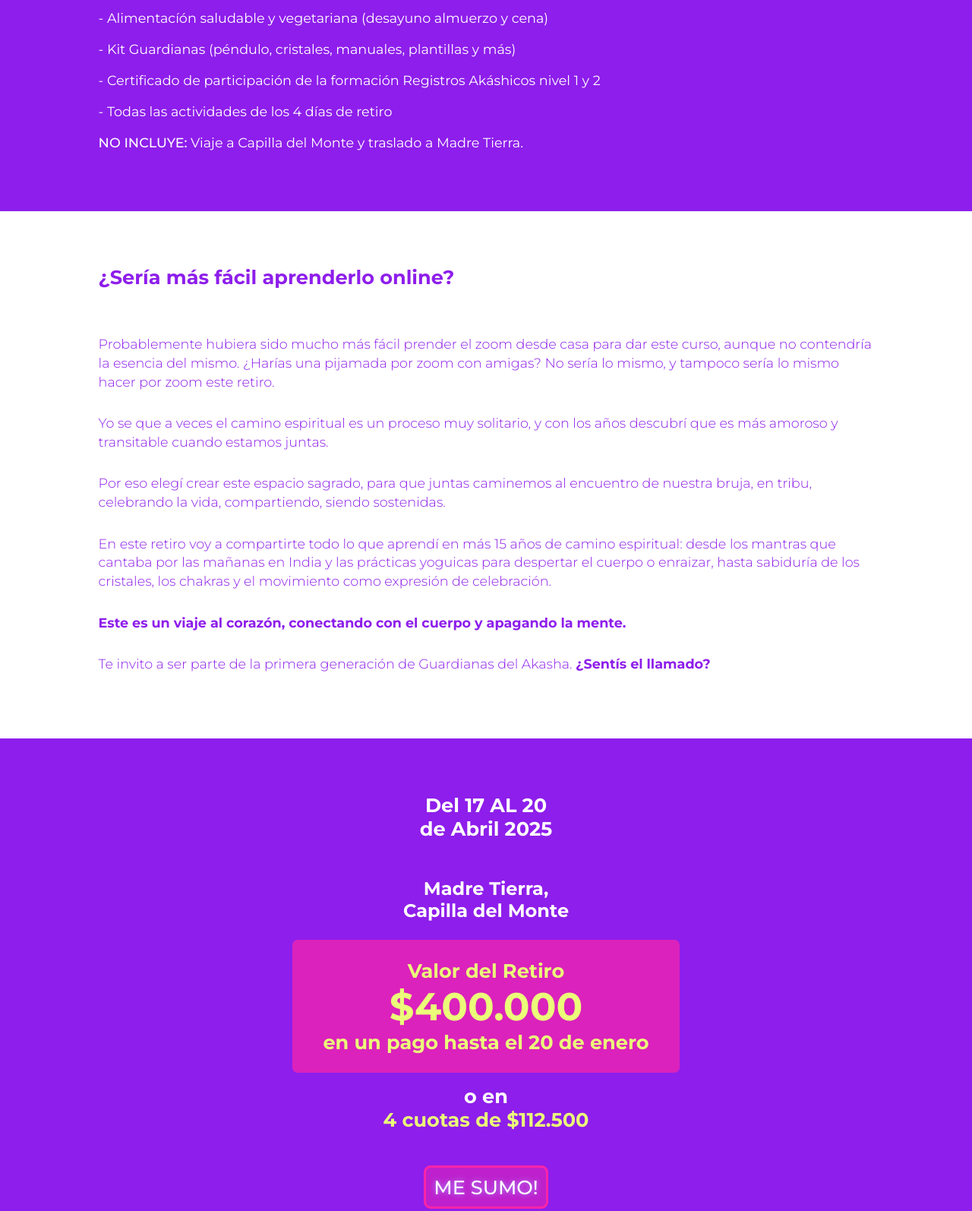
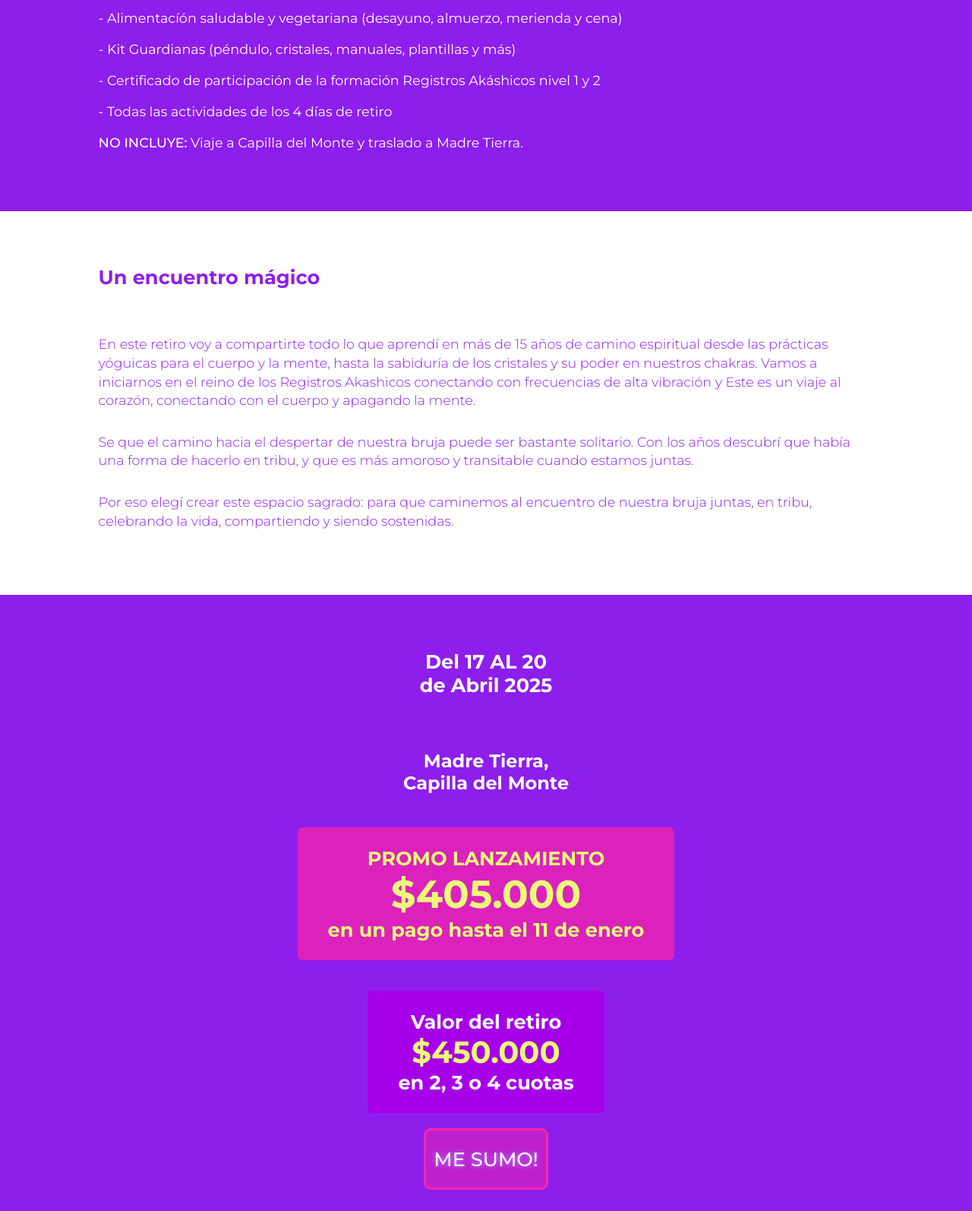
Before and after one commit to tomasjibaja/guardianasdelakasha, a plain HTML site: page index.html in a window 1280 px wide. Shown: the part 2210-3804 px from the top of the page at 76% size. Drawn offline with Linux system fonts and the light colour scheme.

Commit message:
acomodando texto online, precio y merienda

```diff
--- a/index.html
+++ b/index.html
@@ -30,6 +30,7 @@
       <a class="upButton" href="#pago-section">ME SUMO!</a>
       <img id="welcome-logo" src="./img/logo.png" alt="logo guardianas del akasha">
     </section>
+
     <section id="info-section" class="text-container">
         <p class="js-scroll" id="info-pregunta">¿Te gustaría aprender a abrir Registros Akáshicos, utilizar el péndulo y compartir 4 días con una tribu de mujeres mágicas?</p>
         <p class="js-scroll" id="info-respuesta">Si tu respuesta es sí, bienvenida a <strong>Guardianas del Akasha</strong>.</p>
@@ -40,6 +41,7 @@
         <p class="texto-principal js-scroll">Este retiro fue senti-pensado tanto para mujeres que quieren comenzar un camino como terapeutas holísticas como para aquellas que están buscando profundizar en su camino espiritual.
         </p>
     </section>
+
     <section class="js-scroll text-container" id="actividades-section">
         <h2>En esta formación residencial de 4 días vas a:</h2>
         <ul>
@@ -54,44 +56,50 @@
         <p class="texto-principal">Vas a salir de este camp llena de herramientas para potenciar tu camino holístico y comenzar a dar sesiones si lo deseas.</p>
         <p class="texto-principal">Contaremos también con un taller de consultas y herramientas terapéuticas para apoyar la confianza y la coherencia con tus consultantes.</p>
     </section>
+
     <section class="js-scroll text-container" id="incluye-section">
         <h2>Qué incluye</h2>
         <p>- 4 días y 3 noches de alojamiento en Madre Tierra</p>
-        <p>- Alimentacíón saludable y vegetariana (desayuno almuerzo y cena)</p>
+        <p>- Alimentacíón saludable y vegetariana (desayuno, almuerzo, merienda y cena)</p>
         <p>- Kit Guardianas (péndulo, cristales, manuales, plantillas y  más)</p>
         <p>- Certificado de participación de la formación Registros Akáshicos nivel 1 y 2</p>
         <p>- Todas las actividades de los 4 días de retiro</p>
         <p><b>NO INCLUYE:</b> Viaje a Capilla del Monte y traslado a Madre Tierra.</p>
     </section>
+
     <section class="js-scroll text-container" id="presencial-section">
-      <h2>¿Sería más fácil aprenderlo online?</h2>
-      <p class="texto-principal">Probablemente hubiera sido mucho más fácil prender el zoom desde casa para dar este curso, aunque no contendría la esencia del mismo. ¿Harías una pijamada por zoom con amigas? No sería lo mismo, y tampoco sería lo mismo hacer por zoom este retiro.
+      <h2>Un encuentro mágico</h2>
+      <p class="texto-principal">
+        En este retiro voy a compartirte todo lo que aprendí en más de 15 años de camino espiritual desde las prácticas yóguicas para el cuerpo y la mente, hasta la sabiduría de los cristales y su poder en nuestros chakras.
+        Vamos a iniciarnos en el reino de los Registros Akashicos conectando con frecuencias de alta vibración y
+        Este es un viaje al corazón, conectando con el cuerpo y apagando la mente.
       </p>
-      <p class="texto-principal">Yo se que a veces el camino espiritual es un proceso muy solitario, y con los años descubrí que es más amoroso y transitable cuando estamos juntas.
+      <p class="texto-principal">
+        Se que el camino hacia el despertar de nuestra bruja puede ser bastante solitario. Con los años descubrí que había una forma de hacerlo en tribu, y que es más amoroso y transitable cuando estamos juntas.
       </p>
-      <p class="texto-principal">Por eso elegí crear este espacio sagrado, para que juntas caminemos al encuentro de nuestra bruja, en tribu, celebrando la vida, compartiendo, siendo sostenidas.
-      </p>
-      <p class="texto-principal">En este retiro voy a compartirte todo lo que aprendí en más 15 años de camino espiritual: desde los mantras que cantaba por las mañanas en India y las prácticas yoguicas para despertar el cuerpo o enraizar, hasta sabiduría de los cristales, los chakras y el movimiento como expresión de celebración.
-      </p>
-      <p class="texto-principal"><strong>Este es un viaje al corazón, conectando con el cuerpo y apagando la mente.</strong>
-      </p>
-      <p class="texto-principal">Te invito a ser parte de la primera generación de Guardianas del Akasha. <strong>¿Sentís el llamado?</strong>
+      <p class="texto-principal">
+        Por eso elegí crear este espacio sagrado: para que caminemos al encuentro de nuestra bruja juntas, en tribu, celebrando la vida, compartiendo y siendo sostenidas.
       </p>
     </section>
+
     <section class="text-container" id="fecha-section">
       <h2 id="fecha">Del 17 AL 20<br> de Abril 2025</h2>
       <h3 id="lugar">Madre Tierra, <br>Capilla del Monte</h3>
       <h2 id="precio">
-        <span id="nov">Valor del Retiro</span><br>
-        <span id="descuento">$400.000</span><br>
-        <span id="oferta">en un pago hasta el 20 de enero</span>
+        <span id="nov">PROMO LANZAMIENTO</span><br>
+        <span id="descuento">$405.000</span><br>
+        <span id="oferta">en un pago hasta el 11 de enero</span>
       </h2>
       <!-- <h3>Modalidad de pago:</h3> -->
-      <h2 id="modalidad">o en <br><span id="cuotas">4 cuotas de $112.500</span>
+      <h2 id="modalidad">
+        Valor del retiro<br>
+        <span id="cuotas">$450.000</span><br>
+        en 2, 3 o 4 cuotas
       </h2>
       <a class="midButton" href="#pago-section">ME SUMO!</a>
       <br><br><br>
     </section>
+
     <section id="testimonios-section">
       <h2>Testimonios</h2>
       <div class="testimonios-container">
@@ -118,6 +126,7 @@
         </div>
       </div>
     </section>
+
     <section class="text-container" id="bio-section">
       <h2>Sobre mí</h2>
       <div class="js-scroll" id="bio-container">
@@ -131,11 +140,13 @@
         </div>
       </div>
     </section>
+
     <section class="text-container" id="pago-section">
       <h2>COMPLETÁ EL FORMULARIO</h2>
       <a class="downButton" href="https://forms.gle/5179HZ255JYCsSgCA">ME SUMO!</a>
       <p class="texto-principal" id="admision-text">Te contactaremos a la brevedad para continuar con tu inscripción.</p>
     </section>
+
     <footer>
       <p>Creado por <a class="footer-link" href="https://tjdev.vercel.app" target="_blank">Tomás Jibaja</a> &copy 2025</p>
     </footer>
--- a/styles.css
+++ b/styles.css
@@ -6,6 +6,7 @@
     --purpura: #2e094d;
     --violeta: #8e1eeb;
     --violetaMid: #8f1eeb77;
+    --uva: #a600e8;
     --lila: #a897ff;
     --lila-90: rgba(168, 151, 255, .9);
     --lila-70: rgba(168, 151, 255, .7);
@@ -189,6 +190,10 @@
   #fecha-section {
     text-align: center;
     padding-bottom: 20px;
+    display: flex;
+    flex-direction: column;
+    align-items: center;
+    justify-content: space-evenly;
   }
 
   #fecha-section p {
@@ -248,15 +253,18 @@
     color: var(--lima);
   }
 
-
   #modalidad {
     padding-top: 0;
-    margin-top: -30px;
+    background-color: var(--uva);
+    border-radius: 7px;
+    width: fit-content;
+    margin: 20px auto;
   }
 
   #cuotas {
     color: var(--lima);
     font-weight: 700;
+    font-size: 2.5rem;
   }
 
   #testimonios-section {
```
